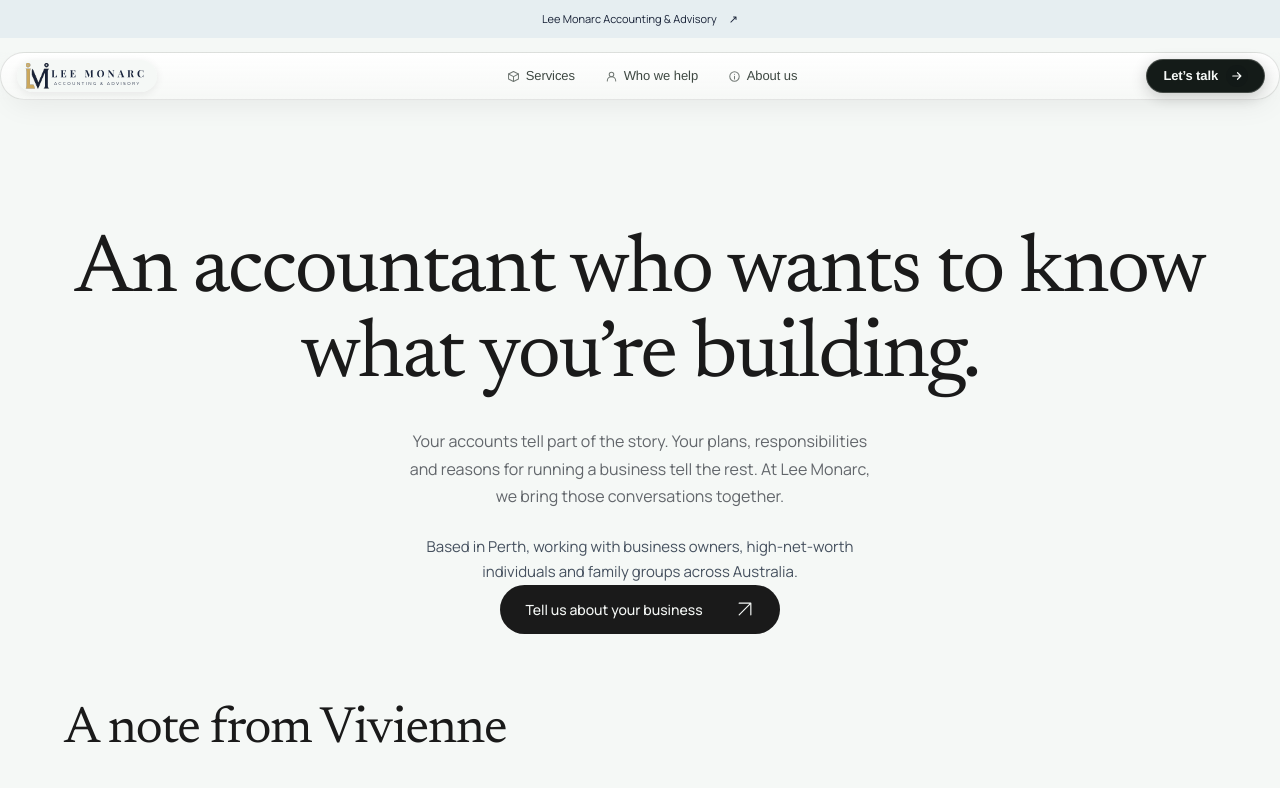
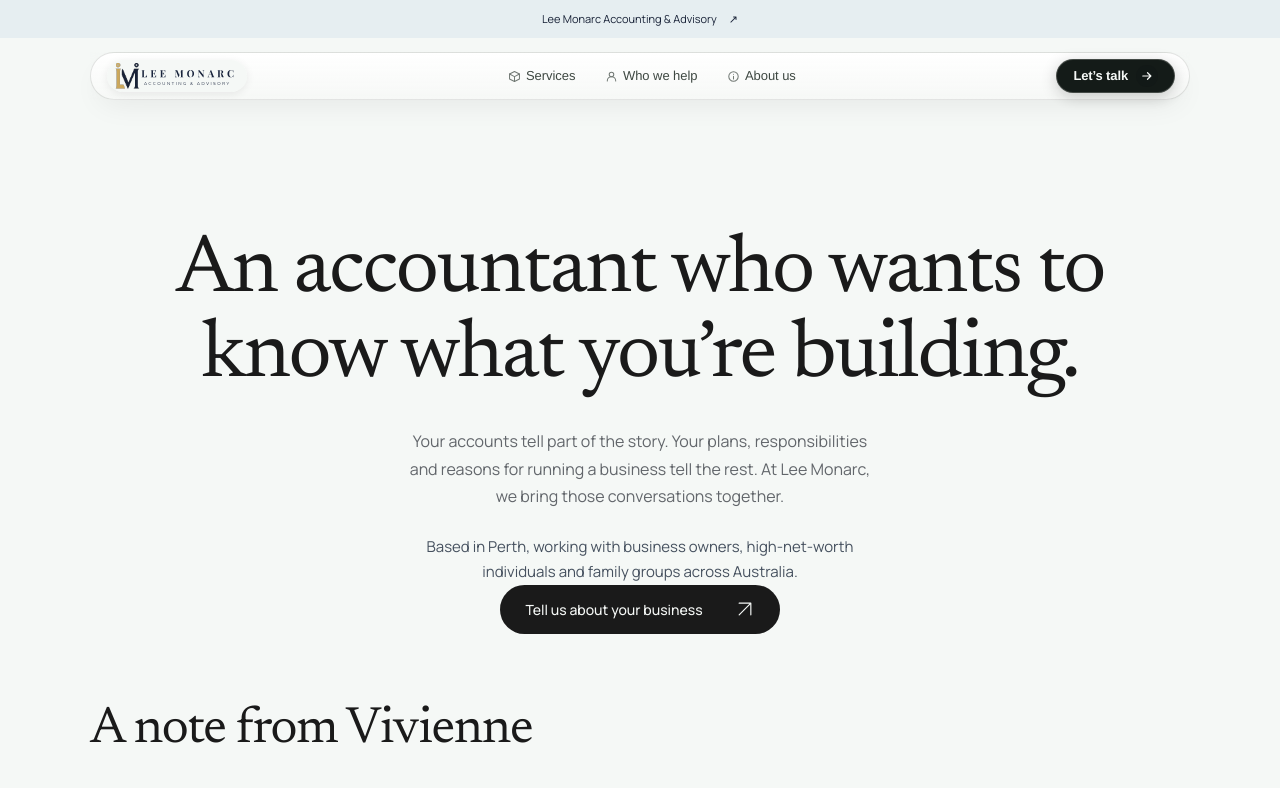
Before and after one commit to ktg-one/leemonarc2, a Next.js app: page /about in a window 1280 px wide. Shown: the top 788 px of the page. Built offline with nearby package versions, Linux system fonts and the light colour scheme.

Commit message:
fix: constrain layout shell to 1100px best practice and center floating top dock

```diff
--- a/src/app/components/home/light-sections.css
+++ b/src/app/components/home/light-sections.css
@@ -10,7 +10,8 @@
 .lm-light-brand-grid {
   padding-top: 56px;
   padding-bottom: 72px;
-  max-width: 100%;
+  max-width: var(--content-width);
+  margin-inline: auto;
   box-sizing: border-box;
 }
 .lm-brand-card-wrap {
--- a/src/app/globals.css
+++ b/src/app/globals.css
@@ -84,8 +84,10 @@
   outline-offset: 6px;
 }
 .section-shell {
-  width: min(calc(100% - var(--gutter) * 2), var(--content-width));
+  width: calc(100% - var(--gutter) * 2);
+  max-width: var(--content-width);
   margin-inline: auto;
+  box-sizing: border-box;
 }
 .section-space {
   padding-block: 130px;
--- a/src/app/refresh.css
+++ b/src/app/refresh.css
@@ -76,6 +76,8 @@
 }
 .lm-nav-dock.animated-top-dock-component.atd-modern {
   width: 100%;
+  max-width: var(--content-width);
+  margin-inline: auto;
   flex: 1 1 100%;
   background: transparent;
   padding: 0;
@@ -92,9 +94,9 @@
   left: auto;
   transform: none;
   width: 100%;
-  max-width: 100%;
+  max-width: var(--content-width);
   box-sizing: border-box;
-  margin: 0;
+  margin: 0 auto;
   display: flex;
   align-items: center;
   justify-content: space-between;
@@ -193,7 +195,12 @@
 .lm-footer a:hover { text-decoration: underline; text-underline-offset: 4px; }
 .lm-footer-bottom { display: flex; flex-wrap: wrap; justify-content: space-between; gap: 18px; border-top: 1px solid var(--rule); padding-top: 22px; color: var(--muted); font-size: 11px; }
 /* Supporting route primitives, shared by the existing page compositions. */
-.section-stack { width: min(calc(100% - var(--gutter)*2), var(--content-width)); margin-inline: auto; }
+.section-stack {
+  width: calc(100% - var(--gutter) * 2);
+  max-width: var(--content-width);
+  margin-inline: auto;
+  box-sizing: border-box;
+}
 .section-heading { margin-bottom: 38px; }
 .page-endnote { border-top: 1px solid var(--rule); padding-block: 30px; display: flex; justify-content: space-between; gap: 20px; color: var(--muted); font-size: 11px; }
 .sr-only { position:absolute; width:1px; height:1px; padding:0; margin:-1px; overflow:hidden; clip:rect(0,0,0,0); white-space:nowrap; border:0; }
--- a/src/app/tokens.css
+++ b/src/app/tokens.css
@@ -16,8 +16,8 @@
   --focus: #9c692a;
   --font-display: var(--font-newsreader), Georgia, serif;
   --font-body: var(--font-manrope), Arial, sans-serif;
-  --content-width: 1248px;
-  --gutter: clamp(20px, 5vw, 80px);
+  --content-width: 1100px;
+  --gutter: clamp(20px, 4vw, 48px);
   --duration-fast: 200ms;
   --duration-scene: 600ms;
   --rotation-duration: 6000ms;
```
